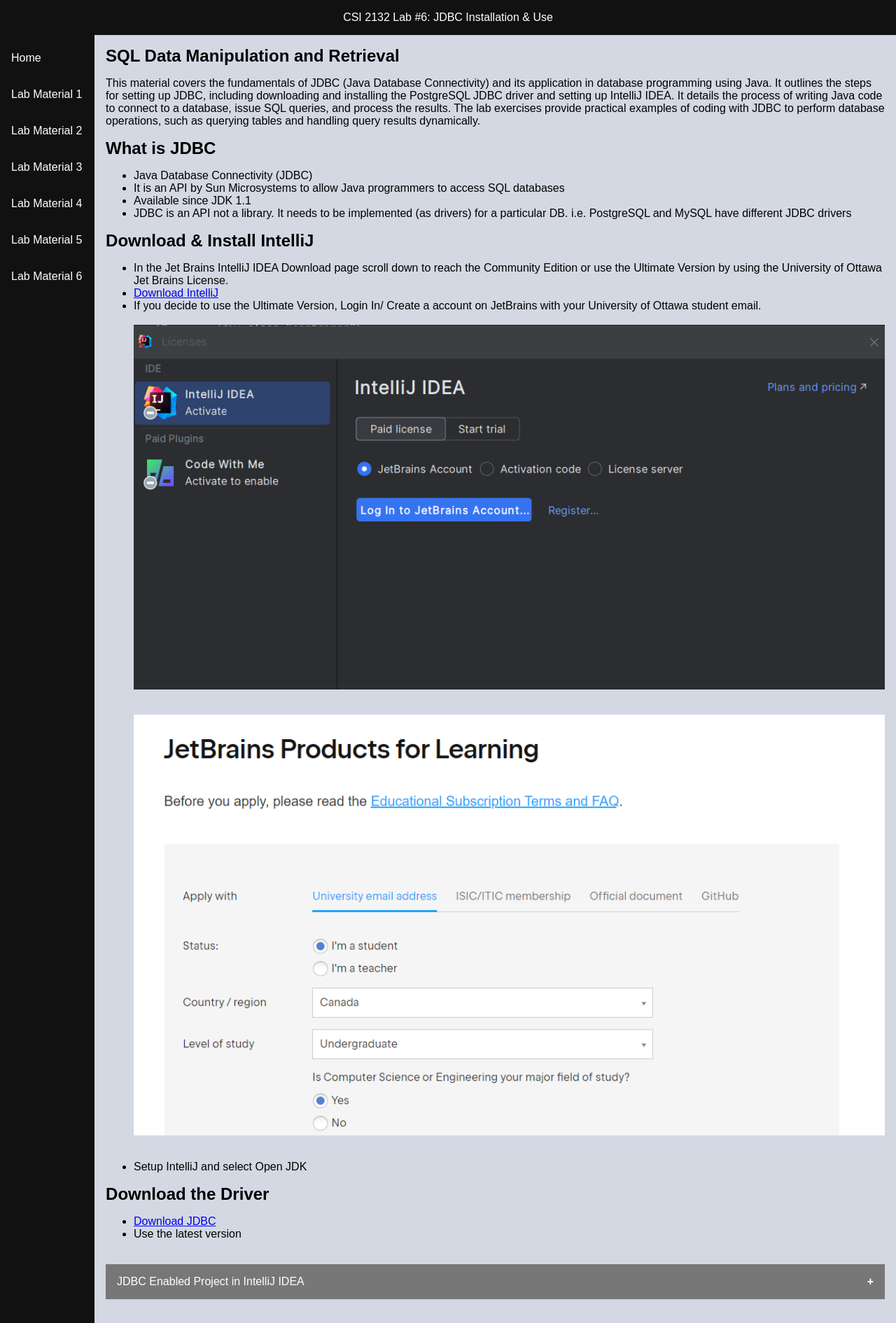
After one commit to Maha-Muthu/query-craft, a Flask app: page /lab-material-six in a window 1280 px wide. The commit adds this page. Shown: the whole page at 70% size. Run offline with Flask 2, Linux system fonts and the light colour scheme; some libraries are stand-ins or nearby versions.

Commit message:
Lab 6 Material

```diff
--- a/app.py
+++ b/app.py
@@ -100,6 +100,10 @@
 def lab_material_five():
     return render_template('lab-material-five.html')
 
+@app.route('/lab-material-six')
+def lab_material_six():
+    return render_template('lab-material-six.html')
+
 @app.route('/practice-query-one')
 def practice_query_one():
     return render_template('practice-query-one.html')
--- a/templates/lab-material-one.html
+++ b/templates/lab-material-one.html
@@ -25,6 +25,8 @@
       <a href="{{ url_for('lab_material_four') }}">Lab Material 4</a>
       <br>
       <a href="{{ url_for('lab_material_five') }}">Lab Material 5</a>
+      <br>
+      <a href="{{ url_for('lab_material_six') }}">Lab Material 6</a>
     </nav>
     <main>
       <h2>Introduction to PostgreSQL: Installation & Configuration</h2>
--- /dev/null
+++ b/templates/lab-material-six.html
@@ -0,0 +1,143 @@
+<!DOCTYPE html>
+<html lang="en">
+
+<head>
+    <meta charset="UTF-8">
+    <meta name="viewport" content="width=device-width, initial-scale=1.0">
+    <title>Databases Lab 6</title>
+    <link rel="stylesheet" href="static/css/page-skeleton-design.css">
+    <link rel="stylesheet" href="static/css/collapsible-design.css">
+    <link rel="stylesheet" href="static/css/query-input-design.css">
+    <link rel="stylesheet" href="static/css/query-response-table-design.css">
+    <link rel="stylesheet" href="static/css/table-design.css">
+</head>
+
+<body>
+    <header>CSI 2132 Lab #6: JDBC Installation & Use</header>
+    <div class="container">
+        <nav>
+            <a href="{{ url_for('student_homepage') }}">Home</a>
+            <br>
+            <a href="{{ url_for('lab_material_one') }}">Lab Material 1</a>
+            <br>
+            <a href="{{ url_for('lab_material_two') }}">Lab Material 2</a>
+            <br>
+            <a href="{{ url_for('lab_material_three') }}">Lab Material 3</a>
+            <br>
+            <a href="{{ url_for('lab_material_four') }}">Lab Material 4</a>
+            <br>
+            <a href="{{ url_for('lab_material_five') }}">Lab Material 5</a>
+            <br>
+            <a href="#">Lab Material 6</a>
+        </nav>
+        <main>
+            <h2>SQL Data Manipulation and Retrieval</h2>
+            <p>This material covers the fundamentals of JDBC (Java Database Connectivity) and its application in
+                database programming using Java. It outlines the steps for setting up JDBC, including downloading and
+                installing the PostgreSQL JDBC driver and setting up IntelliJ IDEA. It details the process of writing
+                Java code to connect to a database, issue SQL queries, and process the results. The lab exercises
+                provide practical examples of coding with JDBC to perform database operations, such as querying tables
+                and handling query results dynamically.</p>
+            <h2>What is JDBC</h2>
+            <ul>
+                <li>Java Database Connectivity (JDBC)</li>
+                <li>It is an API by Sun Microsystems to allow Java
+                    programmers to access SQL databases</li>
+                <li>Available since JDK 1.1</li>
+                <li>JDBC is an API not a library. It needs to be
+                    implemented (as drivers) for a particular DB. i.e.
+                    PostgreSQL and MySQL have different JDBC drivers</li>
+            </ul>
+            <h2>Download & Install IntelliJ</h2>
+            <ul>
+                <li>In the Jet Brains IntelliJ IDEA Download page scroll down to reach the Community Edition or use the
+                    Ultimate Version by using the University of Ottawa Jet Brains License. </li>
+                <li><a href="https://www.jetbrains.com/idea/" target="_blank">Download IntelliJ</a></li>
+                <li>If you decide to use the Ultimate Version, Login In/ Create a account on JetBrains with your
+                    University of Ottawa student email.</li>
+                <br>
+                <img src="{{ url_for('static', filename='images/intelliJLicensePage.png') }}"
+                    alt="IntelliJ License Page" class="responsive-image">
+                <br><br>
+                <img src="{{ url_for('static', filename='images/jetBrainsAccount.png') }}"
+                    alt="Jet Brains Account Creation" class="responsive-image">
+                <br><br>
+                <li>Setup IntelliJ and select Open JDK
+                </li>
+            </ul>
+            <h2>Download the Driver</h2>
+            <ul>
+                <li><a href="https://jdbc.postgresql.org/" target="_blank">Download JDBC</a></li>
+                <li>Use the latest version</li>
+            </ul>
+            <br>
+            <button class="collapsible">JDBC Enabled Project in IntelliJ IDEA</button>
+            <div class="content">
+                <br>
+                <h3>Create a new Java Project</h3>
+                <ul>
+                    <li>If the Add Sample Code is checked during project creation, a Main class will be added. If not create a new class inside the package with a static
+                        main method.
+                    </li>
+                    <li>From the Project Properties, click on</li>
+                    <ol>
+                        <li>Project structure → Libraries → Add jar using "+"</li>
+                        <li>Select the downloaded JAR file</li>
+                        <br><br>
+                        <img src="{{ url_for('static', filename='images/intelliJAddJAR.png') }}"
+                            alt="Adding JAR File in IntelliJ" class="responsive-image">
+                        <br><br>
+                    </ol>
+                    <li>Code
+                        <pre>
+                            <code>
+import java.sql.Connection;
+import java.sql.DriverManager;
+import java.sql.Statement;
+import java.sql.ResultSet;
+import java.sql.ResultSetMetaData;
+import java.sql.SQLException;
+
+public class Main {
+    public static void main(String[] args) {
+        try {
+            Connection connection = DriverManager.getConnection("jdbc:postgresql://localhost:5432/postgres", "postgres", "password");
+            Statement statement = connection.createStatement();
+            ResultSet resultSetSelectQuery = statement.executeQuery("SELECT * FROM sampleschema.sampletable");
+            ResultSetMetaData resultSetMetaData = resultSetSelectQuery.getMetaData();
+            while (resultSetSelectQuery.next()) {
+                System.out.print("Column 1: ");
+                System.out.println(resultSetSelectQuery.getString(1));
+                System.out.print("Column 2: ");
+                System.out.println(resultSetSelectQuery.getString(2));
+                System.out.print("Column 3: ");
+                System.out.println(resultSetSelectQuery.getString(3));
+            }
+            String whereCondition = "true";
+            String query = "SELECT column2 FROM sampleschema.sampletable WHERE column3 = '" + whereCondition + "'";
+            ResultSet resultSetSelectQueryWithWhereClause= statement.executeQuery(query);
+            System.out.print("Column 2: ");
+            while (resultSetSelectQueryWithWhereClause.next()) {
+                System.out.println(resultSetSelectQueryWithWhereClause.getString(1));
+            }
+            resultSetSelectQuery.close();
+            resultSetSelectQueryWithWhereClause.close();
+            statement.close();
+            connection.close();
+        } catch (SQLException exception) {
+            System.out.println("An exception was thrown: " + exception.getMessage());
+        }
+    }
+}
+                            </code>
+                        </pre>
+                    </li>
+                </ul>
+            </div>
+            <br>
+        </main>
+    </div>
+    <script src="static/js/collapsiblescript.js"></script>
+</body>
+
+</html>
```
Also changed, not shown: static/images/intelliJAddJAR.png (added), static/images/intelliJLicensePage.png (added), static/images/jetBrainsAccount.png (added).
